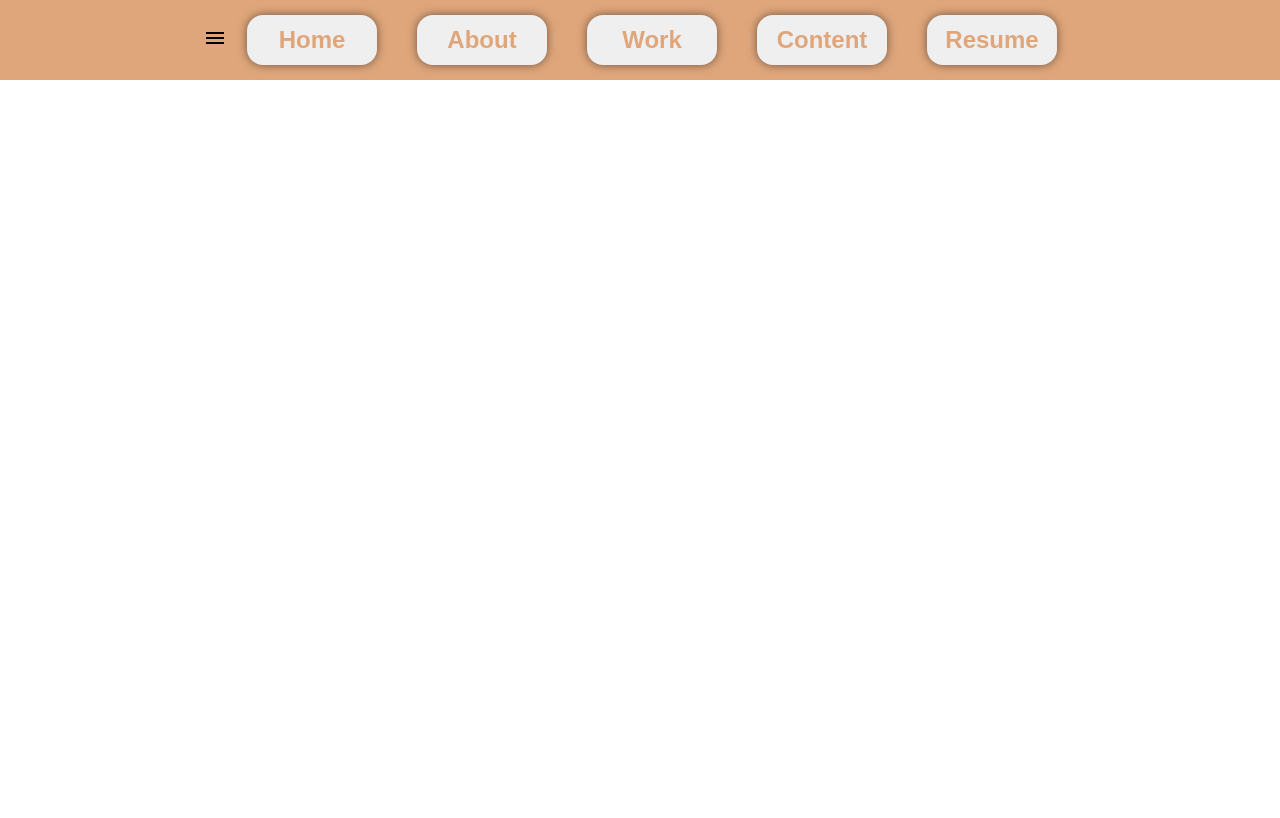
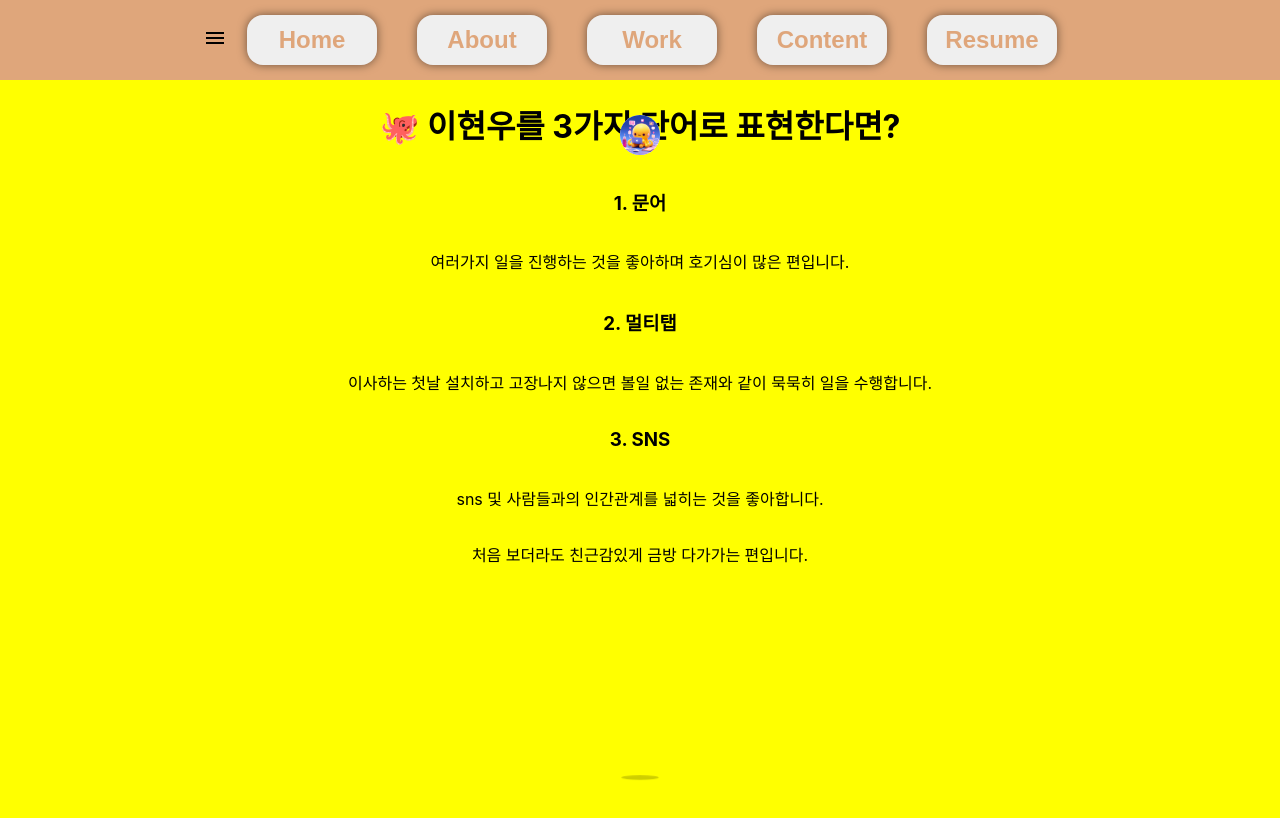
Before and after one commit to LeeHueeng/Porfolio, a React (Create React App) app in the folder portefolio/: page / in a window 1280 px wide. Shown: the top 818 px of the page. Built offline with nearby package versions, Linux system fonts and the light colour scheme.

Commit message:
feat  #3 - 공튀기기 모션 추가 및 초안 작성

```diff
--- a/portefolio/src/Components/About.js
+++ b/portefolio/src/Components/About.js
@@ -1,27 +1,189 @@
 import React from 'react'
+
 import styled from 'styled-components'
 
 export default function About() {
     return (
         <AboutContainer>
-            <pre>
-                안녕하세요
-                저는 이현우라고 합니다.
+            <div class="container">
+                <div class="circle">
+                    <img
+                        src='/hueeng.jpeg'
+                        alt='이현우'
+                        width='40px'
+                        height='40px'
+                        style={{ borderRadius: '100%' }}
+                    />
+                </div>
+                <div class="shadow"></div>
+            </div>
+            <div className='gandan'>
 
-                ㄴㅇㄹㄴㅇ
-                ㄹ
-                ㄴㅇ
-                ㄹㄴㅇ
-                ㄹ
-                ㄴ
-                ㅇ
-            </pre>
-        </AboutContainer>
+                <h1>
+                    🐙 이현우를 3가지 단어로 표현한다면?
+                </h1>
+
+                <h3>1. 문어</h3>
+
+                <p>여러가지 일을 진행하는 것을 좋아하며 호기심이 많은 편입니다.</p>
+                <h3>2. 멀티탭</h3>
+                <p>이사하는 첫날 설치하고 고장나지 않으면 볼일 없는 존재와 같이
+                    묵묵히 일을 수행합니다.</p>
+                <h3>3. SNS</h3>
+                <p> sns 및 사람들과의 인간관계를 넓히는 것을 좋아합니다.</p>
+                <p>처음 보더라도 친근감있게 금방 다가가는 편입니다.</p>
+
+            </div>
+
+        </AboutContainer >
     )
 }
 
 const AboutContainer = styled.div`
     width: 100vw;
     height: 100vh;
-    background-color: #white;
+    margin-top: 10vh;
+    background-color: yellow;
+
+      .circle {
+        position: absolute;
+        top: 40px;
+        left: calc(50% - 20px);
+        background-color: white;
+        width: 40px;
+        height: 40px;
+        border-radius: 100%;
+      }
+      .shadow {
+        position: absolute;
+        width: 40px;
+        height: 5px;
+        left: calc(50% - 20px);
+        bottom: 20px;
+        border-radius: 100%;
+        background-color: rgba(0, 0, 0, 0.2);
+      }
+      .circle {
+        animation: bounce 1s infinite;
+      }
+      @keyframes bounce {
+        0% {
+          top: 40px;
+        }
+        50% {
+          top: 120px;
+            height: 40px;
+        }
+        55% {
+          top: 150px;
+          height: 25px;
+        }
+        65% {
+          top: 120px;
+          height: 40px;
+        }
+        95% {
+          top: 40px;
+        }
+        100% {
+          top: 40px;
+        }
+      }
+      .shadow {
+        animation: shadow 1s infinite;
+      }
+      @keyframes shadow {
+        0% {
+          transform: scale(0.1);
+          background-color: rgba(0, 0, 0, 0.1);
+          }
+        50% {
+          transform: scale(1);
+          background-color: rgba(0, 0, 0, 0.2);
+        }
+        55% {
+          transform: scale(1);
+          background-color: rgba(0, 0, 0, 0.2);
+        }
+        65% {
+          transform: scale(0.5);
+          background-color: rgba(0, 0, 0, 0.15);
+        }
+        95% {
+          transform: scale(0.1);
+          background-color: rgba(0, 0, 0, 0.1);
+        }
+        100% {
+          transform: scale(0.1);
+          background-color: rgba(0, 0, 0, 0.1);
+        }
+      }
+      @keyframes bounce {
+        0% {
+          top: 40px;
+            animation-timing-function: ease-in;
+          }
+          50% {
+          top: 120px;
+            height: 40px;
+          animation-timing-function: ease-out;
+          }
+          55% {
+          top: 150px; height: 25px;
+            animation-timing-function: ease-in;
+        }
+          65% {
+          top: 120px; height: 40px;
+            animation-timing-function: ease-out;
+        }
+          95% {
+            top: 40px;
+            animation-timing-function: ease-in;
+          }
+          100% {
+          top: 40px;
+            animation-timing-function: ease-in;
+          }
+      }
+      @keyframes shadow {
+        0% {
+          transform: scale(0.1);
+          background-color: rgba(0, 0, 0, 0.1);
+          animation-timing-function: ease-in;
+          }
+        50% {
+          transform: scale(1);
+          background-color: rgba(0, 0, 0, 0.2);
+          animation-timing-function: ease-out;
+        }
+        55% {
+          transform: scale(1);
+          background-color: rgba(0, 0, 0, 0.2);
+          animation-timing-function: ease-in;
+        }
+        65% {
+          transform: scale(0.5);
+          background-color: rgba(0, 0, 0, 0.15);
+          animation-timing-function: ease-out;
+        }
+        95% {
+          transform: scale(0.1);
+          background-color: rgba(0, 0, 0, 0.1);
+          animation-timing-function: ease-in;
+        }
+        100% {
+          transform: scale(0.1);
+          background-color: rgba(0, 0, 0, 0.1);
+          animation-timing-function: ease-in;
+        }
+      }
+    .gandan{
+        display: flex;
+        justify-content: center;
+        align-items: center;
+        flex-direction: column;
+        background-color: yellow;
+        z-index: 0;
+    }
+
 `
```
Also changed, not shown: portefolio/public/hueeng.jpeg (added).
